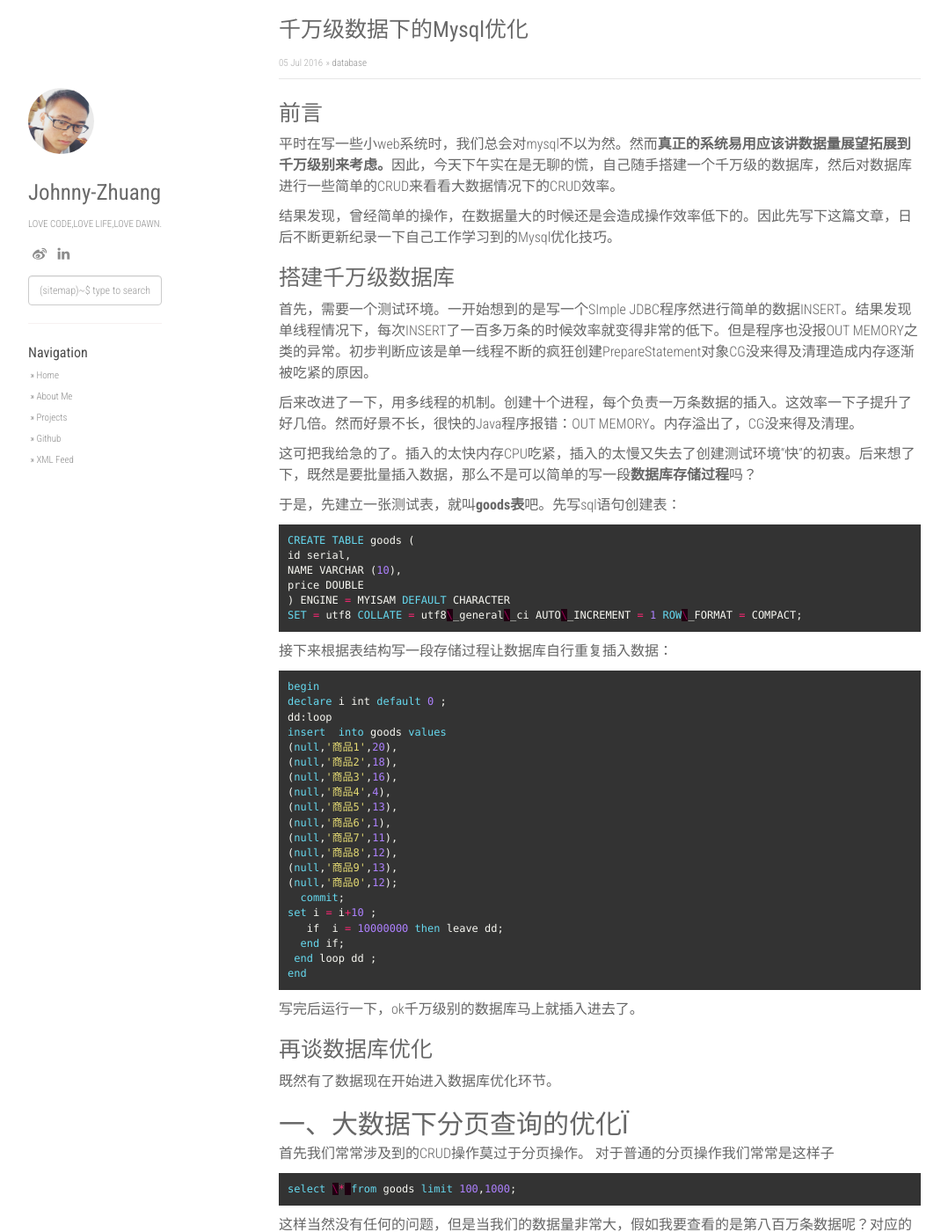
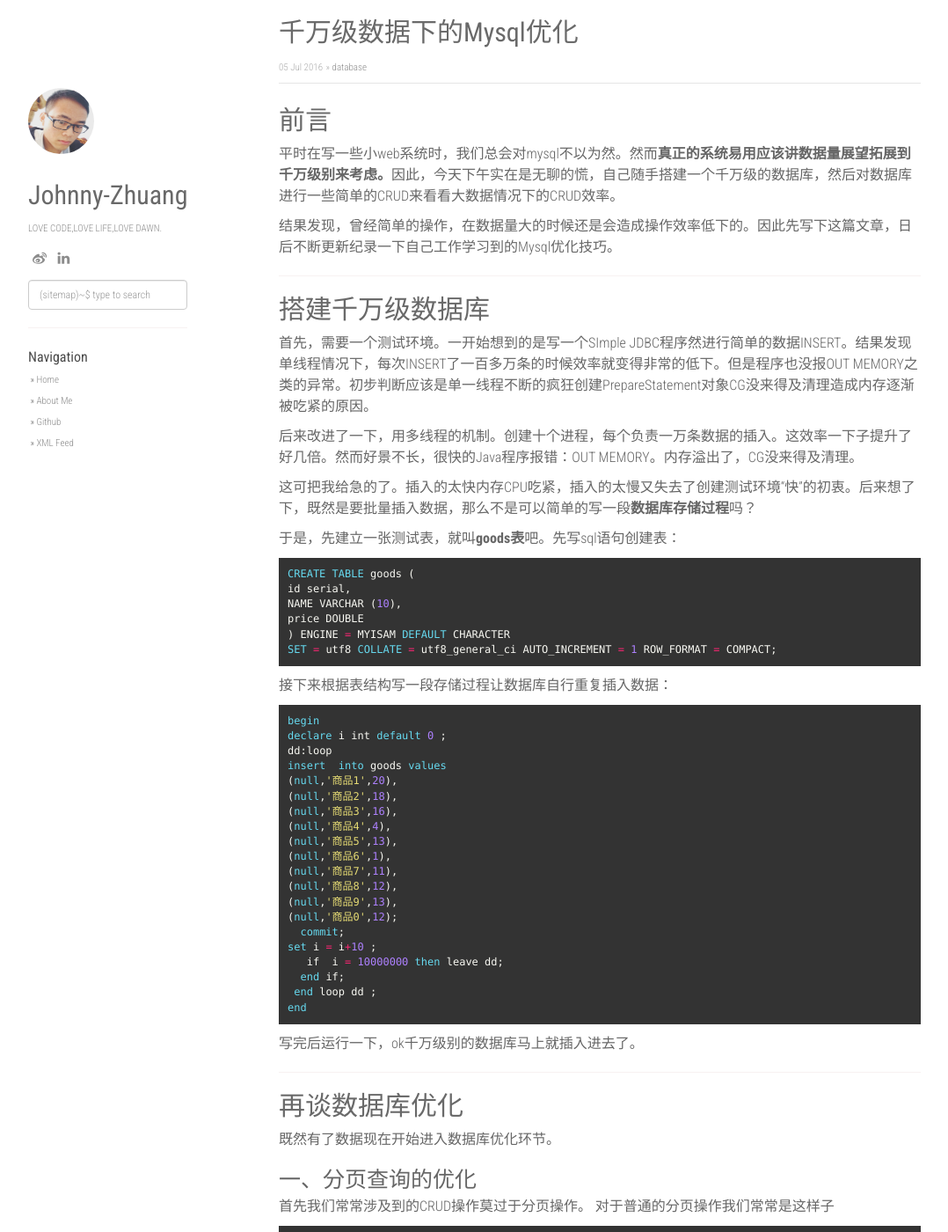
Before and after one commit to iamjohnnyzhuang/iamjohnnyzhuang.github.io, a Jekyll site: the page built from _posts/2016-07-05-千万级数据下的Mysql优化.md, in a window 1280 px wide and 1400 px high. Shown: the whole window at 88% size, without its empty margins (53-1131 px from the left). Built offline with Jekyll 4.4.1, drawn with Linux system fonts in a browser that asks for light colours; nearby versions of some CDN libraries; comment, search, counter and statistics services are not loaded.

Commit message:
repair bug

```diff
--- a/_config.yml
+++ b/_config.yml
@@ -33,8 +33,6 @@ social:
 urls:
     - text: About Me
       url: /about/
-    - text: Projects
-      url: /projects/
     - text: Github
       url: https://github.com/iamjohnnyzhuang
     - text: XML Feed
--- a/_posts/2016-07-05-千万级数据下的Mysql优化.md
+++ b/_posts/2016-07-05-千万级数据下的Mysql优化.md
@@ -9,6 +9,7 @@ categories: [database]
 
 结果发现，曾经简单的操作，在数据量大的时候还是会造成操作效率低下的。因此先写下这篇文章，日后不断更新纪录一下自己工作学习到的Mysql优化技巧。
 
+----
 
 # 搭建千万级数据库
 首先，需要一个测试环境。一开始想到的是写一个SImple JDBC程序然进行简单的数据INSERT。结果发现单线程情况下，每次INSERT了一百多万条的时候效率就变得非常的低下。但是程序也没报OUT MEMORY之类的异常。初步判断应该是单一线程不断的疯狂创建PrepareStatement对象CG没来得及清理造成内存逐渐被吃紧的原因。
@@ -24,7 +25,7 @@ id serial,
 NAME VARCHAR (10),
 price DOUBLE
 ) ENGINE = MYISAM DEFAULT CHARACTER
-SET = utf8 COLLATE = utf8\_general\_ci AUTO\_INCREMENT = 1 ROW\_FORMAT = COMPACT;
+SET = utf8 COLLATE = utf8_general_ci AUTO_INCREMENT = 1 ROW_FORMAT = COMPACT;
 {% endhighlight %}
 
 接下来根据表结构写一段存储过程让数据库自行重复插入数据：
@@ -54,20 +55,23 @@ end
 
 写完后运行一下，ok千万级别的数据库马上就插入进去了。
 
+----
 
 # 再谈数据库优化
 既然有了数据现在开始进入数据库优化环节。
-## 一、大数据下分页查询的优化Ï
+
+
+## 一、分页查询的优化
 首先我们常常涉及到的CRUD操作莫过于分页操作。
 对于普通的分页操作我们常常是这样子
 
 {% highlight sql %}
-select \* from goods limit 100,1000;
+select * from goods limit 100,1000;
 {% endhighlight %}
 
 这样当然没有任何的问题，但是当我们的数据量非常大，假如我要查看的是第八百万条数据呢？对应的sql语句为：
 {% highlight sql %}
-select  \* from goods limit 8000000,1000;
+select  * from goods limit 8000000,1000;
 {% endhighlight %}
 Mysql执行时间为 1.5秒左右。那么我们可以做一些什么优化吗？
 
@@ -78,14 +82,13 @@ Mysql执行时间为 1.5秒左右。那么我们可以做一些什么优化吗
 
 例如上述的sql语句可以代替为：
 {% highlight sql %}
-select \* from goods where id  \> 8000000 limit 1000;
+select * from goods where id  > 8000000 limit 1000;
 {% endhighlight %}
 
 上述sql的到同样的执行结果，执行时间却只有0.04秒。提升了40倍左右。
 
 **结论：对应于自增id的表，如果数据量非常大的分页查找，可以观察id的分布规律计算出其id的范围通过范围查找来实现分页效果。**
 
-----
 
 ## 二、索引优化
 谈到数据库效率，大部分人的第一想法应该就是建立索引。没错，正确的建立索引可以很好的提升效率。
--- a/static/css/main.css
+++ b/static/css/main.css
@@ -30,13 +30,14 @@ h1 {
     font-weight: normal;
     color: #696969;
     margin-bottom: 10px;
-    font-size: 25px;
+    font-size: 30px;
 }
 
 h2 {
     font-weight: normal;
     margin-bottom: 5px;
     color: #666666;
+    font-size: 25px;
 }
 
 h3 {
```
